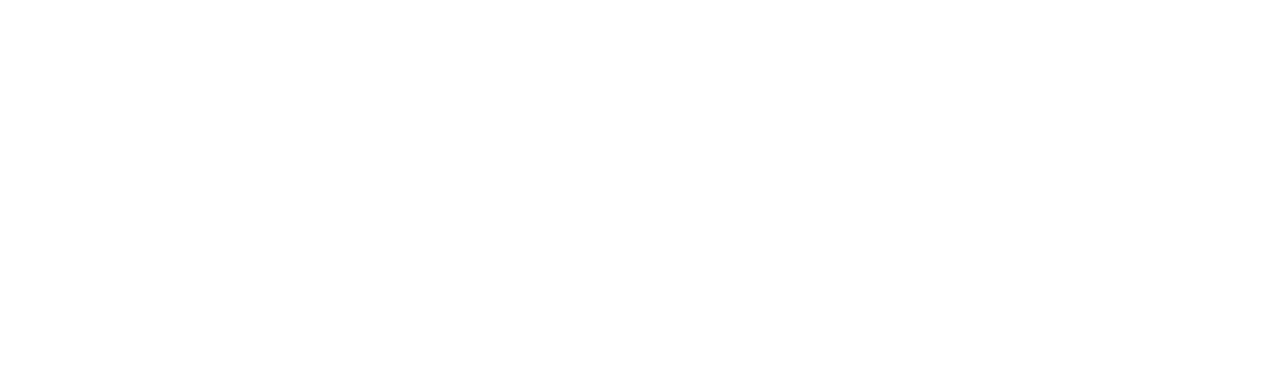
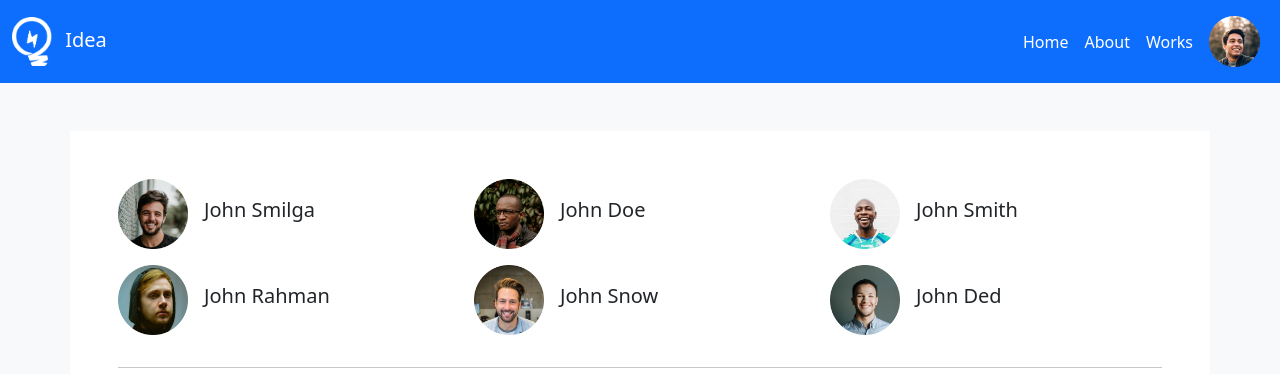
Before and after one commit to salmanahmedx/leadarboard-bootstrap-practice, a plain HTML site: page leaderboard/index.html in a window 1280 px wide. Drawn offline with nearby package versions, Linux system fonts and the light colour scheme.

Commit message:
top-player-section

```diff
--- a/leaderboard/index.html
+++ b/leaderboard/index.html
@@ -8,17 +8,102 @@
     <title>Leaderboard</title>
     <link href="https://cdn.jsdelivr.net/npm/bootstrap@5.1.3/dist/css/bootstrap.min.css" rel="stylesheet"
         integrity="sha384-1BmE4kWBq78iYhFldvKuhfTAU6auU8tT94WrHftjDbrCEXSU1oBoqyl2QvZ6jIW3" crossorigin="anonymous">
+    <style>
+        section {
+            min-height: 100vh;
+        }
+    </style>
 </head>
 
 <body>
+    <header>
+        <nav class="navbar navbar-expand-lg navbar-dark bg-primary">
+            <div class="container-fluid">
+                <a class="navbar-brand" href="#"><img src="./images/logo.png" alt="logo" width="40px"> <span
+                        class="ms-2">Idea</span></a>
+                <button class="navbar-toggler" type="button" data-bs-toggle="collapse"
+                    data-bs-target="#navbarSupportedContent" aria-controls="navbarSupportedContent"
+                    aria-expanded="false" aria-label="Toggle navigation">
+                    <span class="navbar-toggler-icon"></span>
+                </button>
+                <div class="collapse navbar-collapse" id="navbarSupportedContent">
+                    <ul class="navbar-nav ms-auto mb-2 mb-lg-0 d-flex align-items-center">
+                        <li class="nav-item">
+                            <a class="nav-link active" aria-current="page" href="#">Home</a>
+                        </li>
+                        <li class="nav-item">
+                            <a class="nav-link active" aria-current="page" href="#">About</a>
+                        </li>
+                        <li class="nav-item">
+                            <a class="nav-link active" aria-current="page" href="#">Works</a>
+                        </li>
+                        <li class="nav-item">
+                            <a class="nav-link active" aria-current="page" href="#"><img src="./images/profile.png"
+                                    alt="profile pic"></a>
+                        </li>
 
+                    </ul>
+                </div>
+            </div>
+        </nav>
+    </header>
+    <main class="container-fluid bg-light py-5">
+        <section class="top-players container-lg bg-white p-5">
+            <div class="row">
+                <div class="container-fluid d-flex align-items-center mb-3 col-lg-4 col-md-6 col-12">
+                    <div class=" image">
+                        <img src="./images/player-1.png" width="70px" alt="">
+                    </div>
+                    <div class="name ms-3">
+                        <h5>John Smilga</h5>
+                    </div>
+                </div>
+                <div class="container d-flex align-items-center mb-3  col-lg-4 col-md-6 col-12">
+                    <div class="image">
+                        <img src="./images/player-2.png" width="70px" alt="">
+                    </div>
+                    <div class="name ms-3">
+                        <h5>John Doe</h5>
+                    </div>
+                </div>
+                <div class="container d-flex align-items-center mb-3  col-lg-4 col-md-6 col-12">
+                    <div class="image">
+                        <img src="./images/player-3.png" width="70px" alt="">
+                    </div>
+                    <div class="name ms-3">
+                        <h5>John Smith</h5>
+                    </div>
+                </div>
 
+                <div class="container d-flex align-items-center mb-3 col-lg-4 col-md-6 col-12">
+                    <div class="image">
+                        <img src="./images/player-4.png" width="70px" alt="">
+                    </div>
+                    <div class="name ms-3">
+                        <h5>John Rahman</h5>
+                    </div>
+                </div>
+                <div class="container d-flex align-items-center mb-3 col-lg-4 col-md-6 col-12">
+                    <div class="image">
+                        <img src="./images/player-5.png" width="70px" alt="">
+                    </div>
+                    <div class="name ms-3">
+                        <h5>John Snow</h5>
+                    </div>
+                </div>
+                <div class="container d-flex align-items-center mb-3 col-lg-4 col-md-6 col-12">
+                    <div class="image">
+                        <img src="./images/player-6.png" width="70px" alt="">
+                    </div>
+                    <div class="name ms-3">
+                        <h5>John Ded</h5>
+                    </div>
+                </div>
+            </div>
+            <hr>
+        </section>
 
-
-
-
-
-
+    </main>
 
 
 
```
